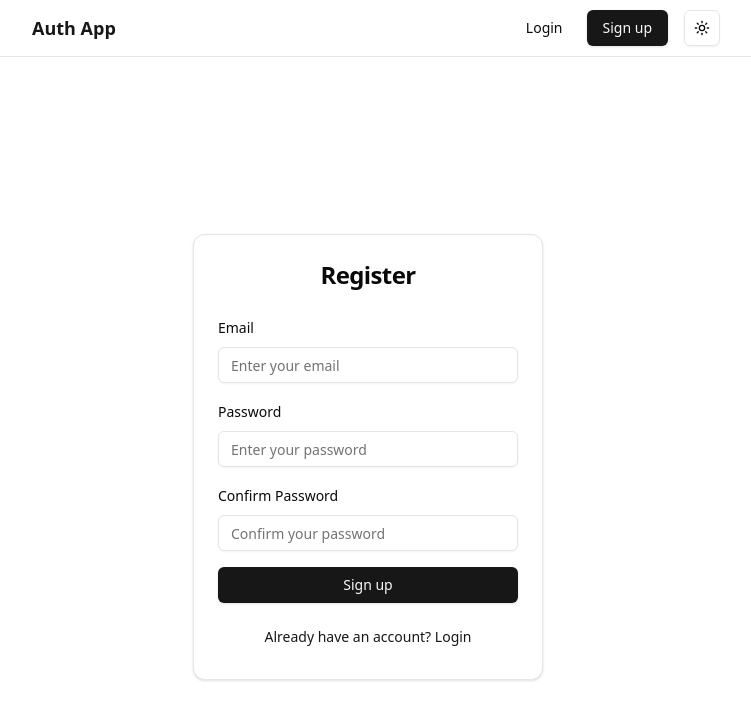
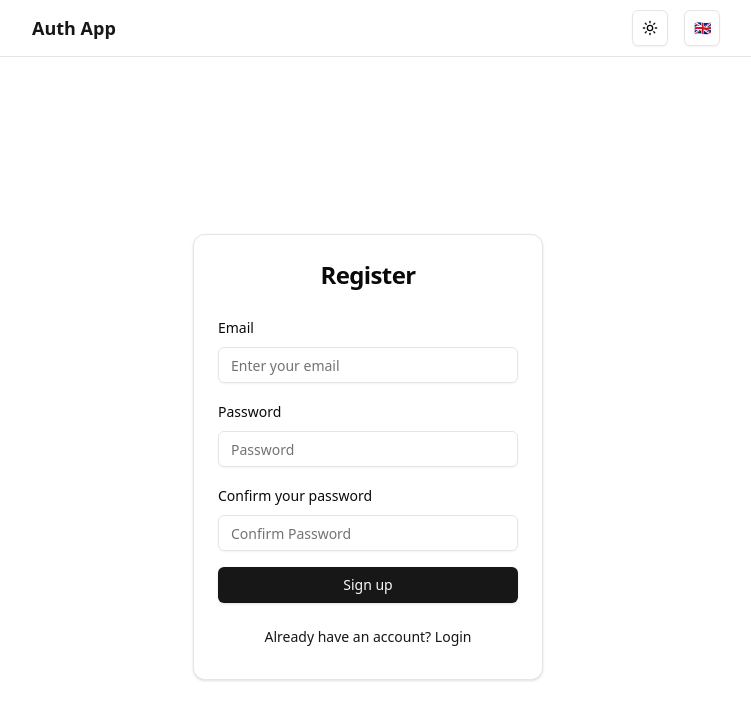
Before and after one commit to anasfirly20/vite-auth, a React (Vite) app: page /register in a window 1280 px wide. Shown: the top 720 px of the page, without its empty margins (272-1023 px from the left). Built offline with nearby package versions, Linux system fonts and the light colour scheme.

Commit message:
feat: implementing internalizations

```diff
--- a/src/components/auth/auth-form/index.tsx
+++ b/src/components/auth/auth-form/index.tsx
@@ -1,4 +1,5 @@
 import { zodResolver } from "@hookform/resolvers/zod";
+import { TFunction } from "i18next";
 import { useForm } from "react-hook-form";
 
 import { Button } from "@/components/ui/button";
@@ -19,6 +20,7 @@ interface AuthFormProps {
   onSubmit: (values: AuthSchema) => void;
   onToggleMode: VoidFunction;
   isLoading: boolean;
+  t: TFunction<"translation", undefined>;
 }
 
 export const AuthForm = ({
@@ -26,6 +28,7 @@ export const AuthForm = ({
   onSubmit,
   onToggleMode,
   isLoading,
+  t,
 }: AuthFormProps) => {
   const form = useForm<AuthSchema>({
     resolver: zodResolver(authSchema),
@@ -41,7 +44,7 @@ export const AuthForm = ({
       <Card className="w-[350px]">
         <CardHeader>
           <CardTitle className="text-2xl font-bold text-center">
-            {mode === "login" ? "Login" : "Register"}
+            {mode === "login" ? t("auth.login") : t("auth.register")}
           </CardTitle>
         </CardHeader>
         <CardContent>
@@ -52,9 +55,12 @@ export const AuthForm = ({
                 name="email"
                 render={({ field }) => (
                   <FormItem>
-                    <FormLabel>Email</FormLabel>
+                    <FormLabel>{t("auth.email")}</FormLabel>
                     <FormControl>
-                      <Input placeholder="Enter your email" {...field} />
+                      <Input
+                        placeholder={t("auth.emailPlaceholder")}
+                        {...field}
+                      />
                     </FormControl>
                     <FormMessage />
                   </FormItem>
@@ -65,10 +71,10 @@ export const AuthForm = ({
                 name="password"
                 render={({ field }) => (
                   <FormItem>
-                    <FormLabel>Password</FormLabel>
+                    <FormLabel>{t("auth.password")}</FormLabel>
                     <FormControl>
                       <Input
-                        placeholder="Enter your password"
+                        placeholder={t("auth.password")}
                         type="password"
                         {...field}
                       />
@@ -83,10 +89,12 @@ export const AuthForm = ({
                   name="confirmPassword"
                   render={({ field }) => (
                     <FormItem>
-                      <FormLabel>Confirm Password</FormLabel>
+                      <FormLabel>
+                        {t("auth.confirmPasswordPlaceholder")}
+                      </FormLabel>
                       <FormControl>
                         <Input
-                          placeholder="Confirm your password"
+                          placeholder={t("auth.confirmPassword")}
                           type="password"
                           {...field}
                         />
@@ -97,7 +105,7 @@ export const AuthForm = ({
                 />
               )}
               <Button type="submit" className="w-full" loading={isLoading}>
-                {mode === "login" ? "Sign in" : "Sign up"}
+                {mode === "login" ? t("auth.signIn") : t("auth.signUp")}
               </Button>
               <div className="text-center mt-4">
                 <Button
@@ -107,8 +115,8 @@ export const AuthForm = ({
                   className="text-sm"
                 >
                   {mode === "login"
-                    ? "Don't have an account? Register"
-                    : "Already have an account? Login"}
+                    ? t("auth.noAccount")
+                    : t("auth.haveAccount")}
                 </Button>
               </div>
             </form>
--- a/src/components/navbar/index.tsx
+++ b/src/components/navbar/index.tsx
@@ -1,12 +1,15 @@
+import { useTranslation } from "react-i18next";
 import { useNavigate } from "react-router-dom";
 
 import { Button } from "@/components/ui/button";
+import { LanguageSwitcher } from "@/components/ui/language-switcher";
 import { ModeToggle } from "@/components/ui/mode-toggle";
 import { useAuth } from "@/providers/auth-provider";
 
 export const Navbar = () => {
   const navigate = useNavigate();
   const { token } = useAuth();
+  const { t } = useTranslation();
 
   return (
     <nav className="border-b bg-background/95 backdrop-blur supports-[backdrop-filter]:bg-background/60 px-5 sm:px-20 lg:px-72">
@@ -16,21 +19,12 @@ export const Navbar = () => {
           className="text-lg font-semibold"
           onClick={() => navigate(token ? "/dashboard" : "/")}
         >
-          Auth App
+          {t("navbar.home")}
         </Button>
 
         <div className="flex items-center gap-4">
-          {!token && (
-            <div className="flex items-center gap-2">
-              <Button variant="ghost" onClick={() => navigate("/login")}>
-                Login
-              </Button>
-              <Button variant="default" onClick={() => navigate("/register")}>
-                Sign up
-              </Button>
-            </div>
-          )}
           <ModeToggle />
+          <LanguageSwitcher />
         </div>
       </div>
     </nav>
--- /dev/null
+++ b/src/components/ui/language-switcher.tsx
@@ -0,0 +1,31 @@
+import { useTranslation } from "react-i18next";
+
+import { Button } from "@/components/ui/button";
+import {
+  DropdownMenu,
+  DropdownMenuContent,
+  DropdownMenuItem,
+  DropdownMenuTrigger,
+} from "@/components/ui/dropdown-menu";
+
+export const LanguageSwitcher = () => {
+  const { i18n } = useTranslation();
+
+  return (
+    <DropdownMenu>
+      <DropdownMenuTrigger asChild>
+        <Button variant="outline" size="icon">
+          {i18n.language === "en" ? "🇬🇧" : "🇷🇺"}
+        </Button>
+      </DropdownMenuTrigger>
+      <DropdownMenuContent align="end">
+        <DropdownMenuItem onClick={() => i18n.changeLanguage("en")}>
+          🇬🇧 English
+        </DropdownMenuItem>
+        <DropdownMenuItem onClick={() => i18n.changeLanguage("ru")}>
+          🇷🇺 Русский
+        </DropdownMenuItem>
+      </DropdownMenuContent>
+    </DropdownMenu>
+  );
+};
--- a/src/components/ui/loading.tsx
+++ b/src/components/ui/loading.tsx
@@ -1,4 +1,5 @@
 import { Loader2 } from "lucide-react";
+import { useTranslation } from "react-i18next";
 
 interface LoadingProps {
   fullScreen?: boolean;
@@ -9,12 +10,14 @@ export const Loading = ({ fullScreen = false }: LoadingProps) => {
     ? "h-screen flex items-center justify-center"
     : "flex items-center justify-center p-4";
 
+  const { t } = useTranslation();
+
   return (
     <div className={containerClasses}>
       <div className="flex flex-col items-center gap-2">
         <Loader2 className="h-8 w-8 animate-spin text-primary" />
         <p className="text-sm text-muted-foreground animate-pulse">
-          Loading...
+          {t("common.loading")}
         </p>
       </div>
     </div>
--- a/src/pages/auth/functions/index.ts
+++ b/src/pages/auth/functions/index.ts
@@ -1,5 +1,6 @@
 import { useMutation } from "@tanstack/react-query";
 import { AxiosError } from "axios";
+import { TFunction } from "i18next";
 import { useNavigate } from "react-router-dom";
 
 import UserApi from "@/api/routes/user";
@@ -10,10 +11,11 @@ import { AuthSchema } from "@/schemas/auth";
 
 type UseAuthPage = {
   mode: "login" | "register";
+  t: TFunction<"translation", undefined>;
 };
 
 export const useAuthPage = (props: UseAuthPage) => {
-  const { mode } = props;
+  const { mode, t } = props;
   const { setToken } = useAuth();
   const navigate = useNavigate();
   const { toast } = useToast();
@@ -25,7 +27,7 @@ export const useAuthPage = (props: UseAuthPage) => {
         setToken(data.token);
         navigate("/dashboard", { replace: true });
         toast({
-          description: "✅ Login successful!",
+          description: `✅ ${t("notification.success.login")}`,
         });
       }
     },
@@ -35,7 +37,7 @@ export const useAuthPage = (props: UseAuthPage) => {
         description:
           error instanceof AxiosError
             ? `❌ ${error.response?.data?.message || error.message}`
-            : "❌ Login failed!",
+            : `❌ ${t("notification.error.login")}`,
       });
     },
   });
@@ -47,7 +49,7 @@ export const useAuthPage = (props: UseAuthPage) => {
         setToken(data.token);
         navigate("/dashboard", { replace: true });
         toast({
-          description: "✅ Registration successful!",
+          description: `✅ ${t("notification.success.register")}`,
         });
       }
     },
@@ -57,7 +59,7 @@ export const useAuthPage = (props: UseAuthPage) => {
         description:
           error instanceof AxiosError
             ? `❌ ${error.response?.data?.message || error.message}`
-            : "❌ Registration failed!",
+            : `❌ ${t("notification.error.register")}`,
       });
     },
   });
--- a/src/pages/auth/index.tsx
+++ b/src/pages/auth/index.tsx
@@ -1,3 +1,5 @@
+import { useTranslation } from "react-i18next";
+
 import { useAuthPage } from "./functions";
 
 import { AuthForm } from "@/components/auth/auth-form";
@@ -8,8 +10,12 @@ type AuthPageProps = {
 
 const AuthPage = (props: AuthPageProps) => {
   const { mode } = props;
+  const { t } = useTranslation();
 
-  const { handleSubmit, handleToggleMode, isLoading } = useAuthPage({ mode });
+  const { handleSubmit, handleToggleMode, isLoading } = useAuthPage({
+    mode,
+    t,
+  });
 
   return (
     <AuthForm
@@ -17,6 +23,7 @@ const AuthPage = (props: AuthPageProps) => {
       onSubmit={handleSubmit}
       onToggleMode={handleToggleMode}
       isLoading={isLoading}
+      t={t}
     />
   );
 };
--- a/src/pages/dashboard/index.tsx
+++ b/src/pages/dashboard/index.tsx
@@ -1,4 +1,5 @@
 import { LogOut, Mail, User } from "lucide-react";
+import { useTranslation } from "react-i18next";
 
 import { useDashbaord } from "./functions";
 
@@ -9,6 +10,8 @@ import { Loading } from "@/components/ui/loading";
 const DashboardPage = () => {
   const { data, isLoading, handleLogout } = useDashbaord();
 
+  const { t } = useTranslation();
+
   if (isLoading) {
     return <Loading fullScreen />;
   }
@@ -18,7 +21,7 @@ const DashboardPage = () => {
       <Card className="max-w-md mx-auto">
         <CardHeader>
           <CardTitle className="text-2xl font-bold">
-            Profile Dashboard
+            {t("dashboard.title")}
           </CardTitle>
         </CardHeader>
         <CardContent className="space-y-6">
@@ -27,7 +30,7 @@ const DashboardPage = () => {
               <Mail className="text-muted-foreground" />
               <div>
                 <p className="text-sm font-medium text-muted-foreground">
-                  Email
+                  {t("dashboard.email")}
                 </p>
                 <p className="text-sm">{data?.email}</p>
               </div>
@@ -35,7 +38,9 @@ const DashboardPage = () => {
             <div className="flex items-center gap-3 p-4 rounded-lg bg-muted/50">
               <User className="text-muted-foreground" />
               <div>
-                <p className="text-sm font-medium text-muted-foreground">ID</p>
+                <p className="text-sm font-medium text-muted-foreground">
+                  {t("dashboard.id")}
+                </p>
                 <p className="text-sm">{data?.id}</p>
               </div>
             </div>
@@ -47,7 +52,7 @@ const DashboardPage = () => {
             className="w-full"
           >
             <LogOut className="mr-2 h-4 w-4" />
-            Logout
+            {t("dashboard.logout")}
           </Button>
         </CardContent>
       </Card>
```
